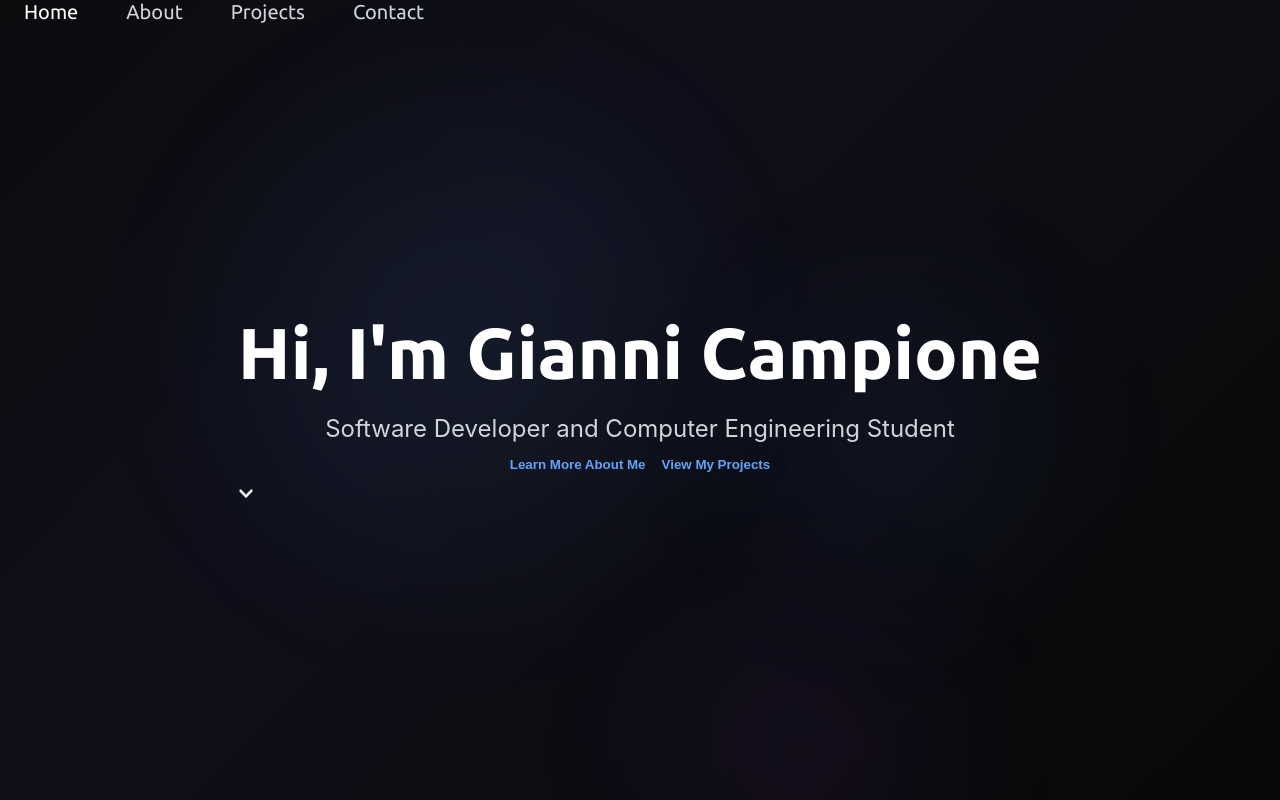
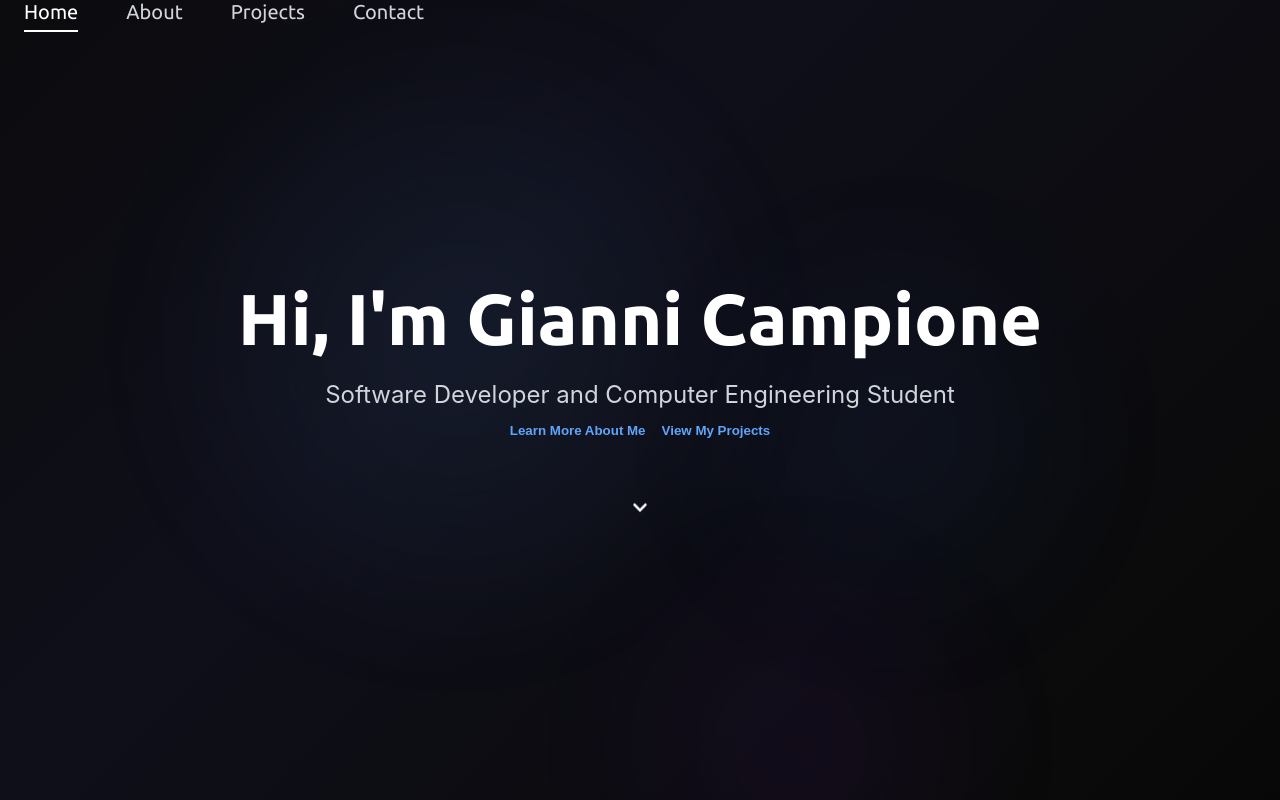
Before and after one commit to giannicamp2018-maker/SDET-Portfolio, a React (Vite) app: page / in a window 1280 px wide. Shown: the top 800 px of the page. Built offline with nearby package versions, Linux system fonts and the light colour scheme.

Commit message:
updated navbar

```diff
--- a/src/components/Hero.jsx
+++ b/src/components/Hero.jsx
@@ -39,7 +39,7 @@ const Hero = () => {
   return (
     <section id="home" className="min-h-screen flex items-center justify-center relative overflow-hidden bg-gradient-to-br from-gray-900 via-black to-gray-800">
       {/* Animated background particles */}
-      <div className="absolute inset-0">
+      <div className="absolute inset-0" style={{ zIndex: 0, pointerEvents: 'none' }}>
         {[...Array(50)].map((_, i) => (
           <motion.div
             key={i}
@@ -115,14 +115,18 @@ const Hero = () => {
               View My Projects
             </motion.button>
           </motion.div>
-        </motion.div>
 
           {/* Scroll indicator */}
           <motion.div
             initial={{ opacity: 0 }}
             animate={{ opacity: 1 }}
             transition={{ duration: 1, delay: 2 }}
-          className="absolute bottom-8 left-1/2 transform -translate-x-1/2"
+            style={{
+              marginTop: '3rem',
+              display: 'flex',
+              justifyContent: 'center',
+              alignItems: 'center'
+            }}
           >
             <motion.div
               animate={{ y: [0, 10, 0] }}
@@ -133,6 +137,7 @@ const Hero = () => {
               <FaChevronDown className="w-6 h-6" />
             </motion.div>
           </motion.div>
+        </motion.div>
       </div>
     </section>
   );
--- a/src/components/Navbar.jsx
+++ b/src/components/Navbar.jsx
@@ -2,62 +2,64 @@ import React, { useState, useEffect } from 'react';
 import { motion } from 'framer-motion';
 
 const NavItem = ({ item, activeSection, scrollToSection, index, navItemsLength }) => {
-  const [isHovered, setIsHovered] = useState(false);
+  const isActive = activeSection === item.id;
+  const [isHovered, setIsHovered] = React.useState(false);
 
   return (
+    <motion.div
+      className="relative"
+      style={{
+        marginRight: index < navItemsLength - 1 ? '1.5rem' : 0,
+      }}
+      onMouseEnter={() => setIsHovered(true)}
+      onMouseLeave={() => setIsHovered(false)}
+    >
       <motion.button
-      onHoverStart={() => setIsHovered(true)}
-      onHoverEnd={() => setIsHovered(false)}
+        whileHover={{ scale: 1.05 }}
         whileTap={{ scale: 0.95 }}
         onClick={() => scrollToSection(item.id)}
         className={`text-xl font-normal transition-colors duration-200 relative ${
-        activeSection === item.id
+          isActive || isHovered
             ? 'text-white'
-          : 'text-gray-300 hover:text-white'
+            : 'text-gray-300'
         }`}
         style={{
           backgroundColor: 'transparent',
           border: 'none',
           cursor: 'pointer',
           padding: 0,
-        paddingBottom: '6px',
-        color: activeSection === item.id ? '#ffffff' : '#d1d5db',
+          paddingBottom: '8px',
+          color: (isActive || isHovered) ? '#ffffff' : '#d1d5db',
           fontSize: '1.25rem',
-        marginRight: index < navItemsLength - 1 ? '1.5rem' : 0,
           fontFamily: "'Ubuntu', sans-serif",
-        overflow: 'visible'
+          position: 'relative',
+          display: 'inline-block'
         }}
-      animate={{
-        scale: isHovered ? 1.05 : 1
-      }}
-      transition={{ duration: 0.2 }}
       >
         {item.label}
         <motion.div
           style={{
             position: 'absolute',
             bottom: 0,
-          left: '50%',
+            left: 0,
             height: '2px',
             width: '100%',
             backgroundColor: '#ffffff',
-          transformOrigin: 'center',
-          willChange: 'transform',
-          backfaceVisibility: 'hidden',
-          WebkitBackfaceVisibility: 'hidden'
+            transformOrigin: 'center center',
+            pointerEvents: 'none',
           }}
-        initial={{ scaleX: 0, x: '-50%' }}
+          initial={false}
           animate={{
-          scaleX: isHovered ? 1 : 0,
-          x: '-50%'
+            scaleX: (isActive || isHovered) ? 1 : 0
           }}
           transition={{
             type: 'tween',
-          duration: 0.2,
-          ease: [0.4, 0, 0.2, 1]
+            duration: 0.3,
+            ease: 'easeInOut'
           }}
         />
       </motion.button>
+    </motion.div>
   );
 };
 
@@ -113,6 +115,10 @@ const Navbar = () => {
           ? 'bg-black/80 backdrop-blur-md border-b border-gray-800'
           : 'bg-transparent'
       }`}
+      style={{
+        zIndex: 50,
+        pointerEvents: 'auto'
+      }}
     >
       <div style={{ paddingLeft: '1.5rem' }}>
         <div className="flex items-center h-16">
--- a/src/index.css
+++ b/src/index.css
@@ -242,6 +242,10 @@ button:hover {
 
 .z-10 {
   z-index: 10;
+}
+
+.z-50 {
+  z-index: 50;
 }
 
 /* 3D Card Flip Effects */
```
Lines whose indentation alone changed are shown as unchanged.
